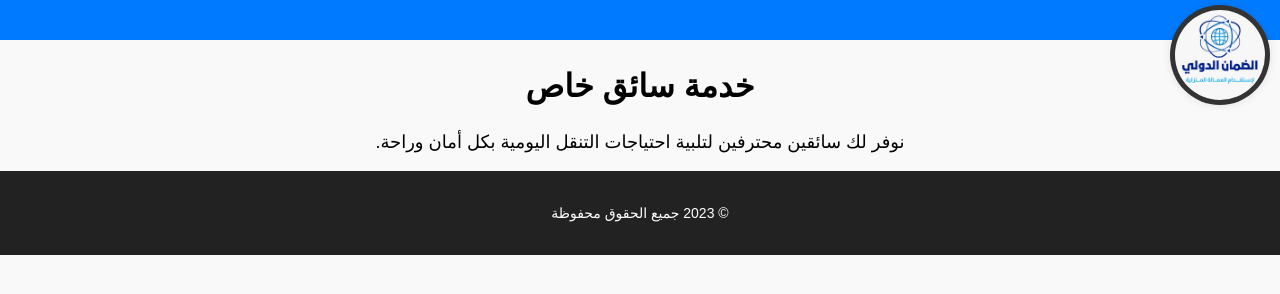
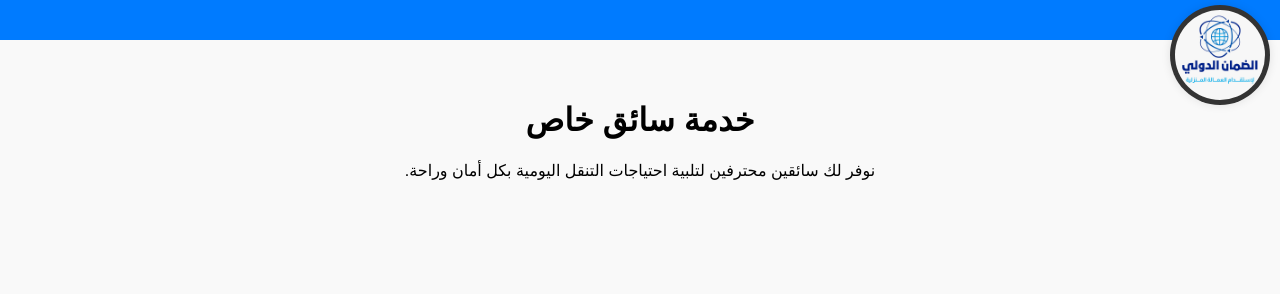
Before and after one commit to ahmadshaheenf/aldhaman, a plain HTML site: page driver.html in a window 1280 px wide. Drawn offline with Linux system fonts and the light colour scheme.

Commit message:
إضافة صفحة سائق خاص

```diff
--- a/driver.html
+++ b/driver.html
@@ -2,23 +2,17 @@
 <html lang="ar" dir="rtl">
 <head>
     <meta charset="UTF-8">
+    <meta name="viewport" content="width=device-width, initial-scale=1.0">
     <title>سائق خاص</title>
     <link rel="stylesheet" href="style.css">
 </head>
 <body>
-
-<header>
-    <img src="logo.jpg" alt="شعار الضمان الدولي" class="logo">
-</header>
-
-<section class="hero">
-    <h2>خدمة سائق خاص</h2>
-    <p>نوفر لك سائقين محترفين لتلبية احتياجات التنقل اليومية بكل أمان وراحة.</p>
-</section>
-
-<footer>
-    <p>© 2023 جميع الحقوق محفوظة</p>
-</footer>
-
+    <header>
+        <img src="logo.jpg" alt="شعار الضمان" class="logo">
+    </header>
+    <main style="text-align: center; padding: 40px;">
+        <h1>خدمة سائق خاص</h1>
+        <p>نوفر لك سائقين محترفين لتلبية احتياجات التنقل اليومية بكل أمان وراحة.</p>
+    </main>
 </body>
 </html>
```
